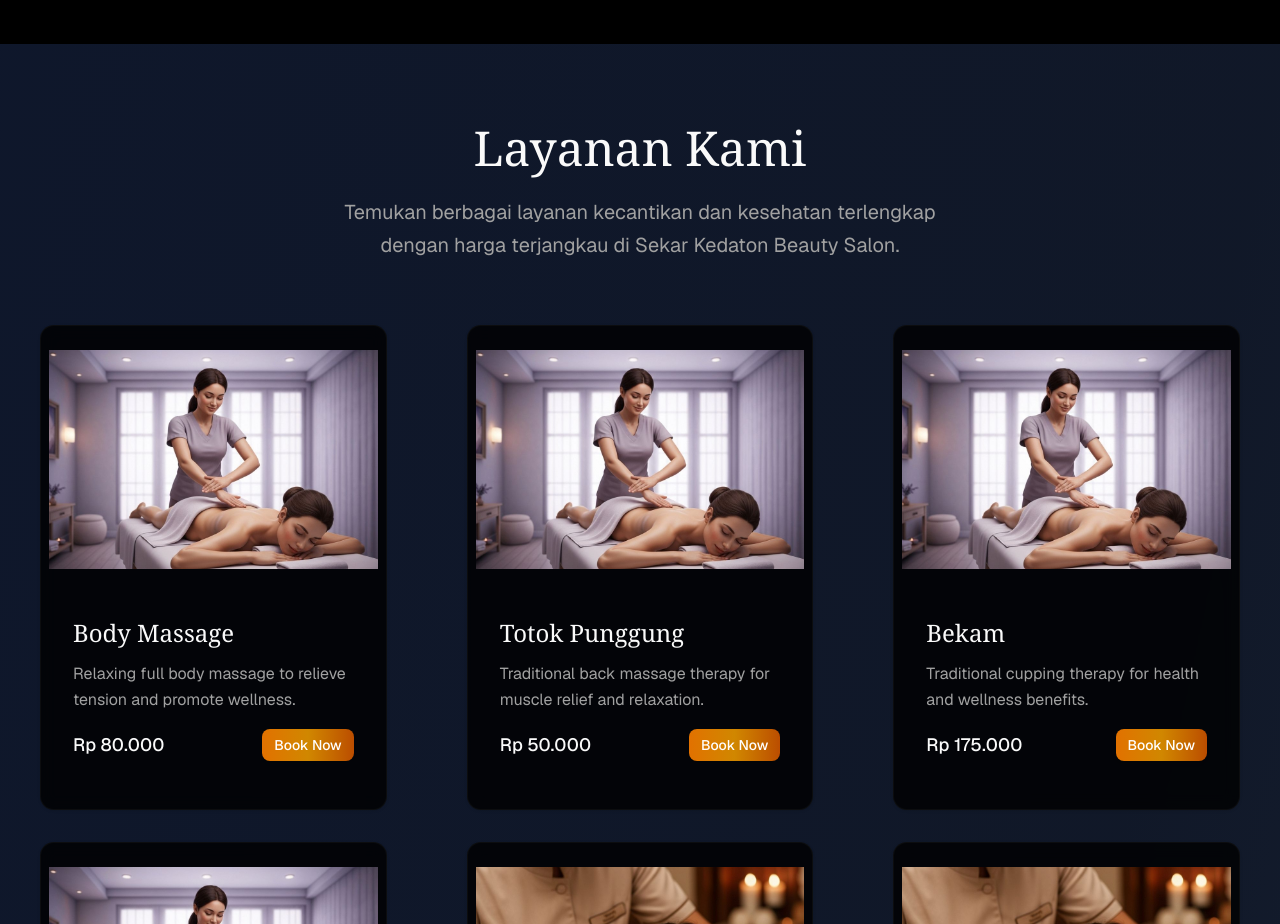
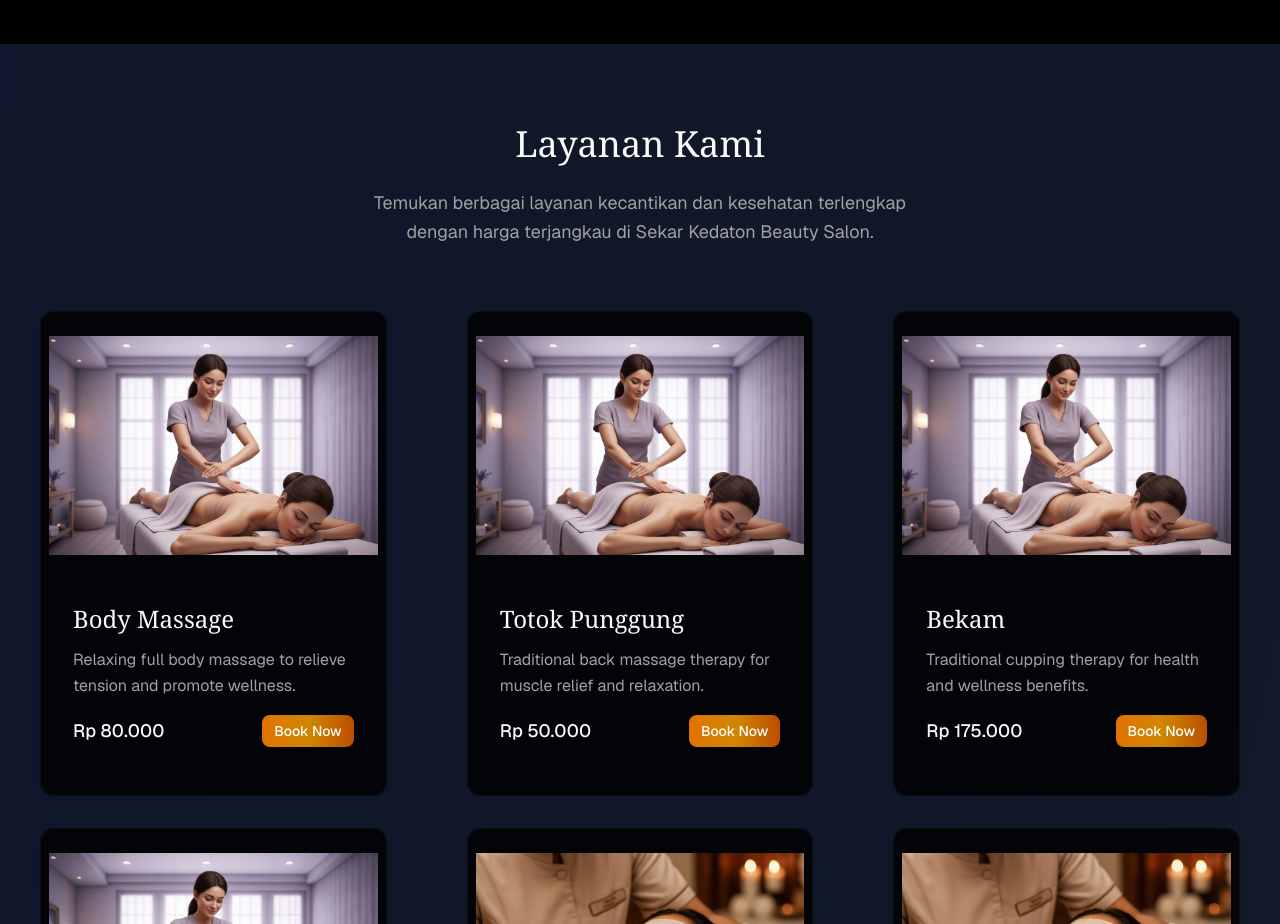
Before and after one commit to hardiferio/v0-beauty-salon-booking, a Next.js app: page / in a window 1280 px wide. Shown: the part 800-1724 px from the top of the page. Built offline with nearby package versions, Linux system fonts and the light colour scheme.

Commit message:
feat: sync main changes into beauty salon booking project
Update project files and assets from main branch.

Co-authored-by: null <48272241+hardiferio@users.noreply.github.com>

```diff
--- a/components/services.tsx
+++ b/components/services.tsx
@@ -204,8 +204,8 @@ export function Services() {
       <div className="absolute inset-0 bg-[radial-gradient(circle_at_50%_50%,rgba(255,255,255,0.02)_0%,transparent_50%)] pointer-events-none"></div>
       <div className="container mx-auto relative z-10">
         <div className="text-center mb-16">
-          <h2 className="text-4xl md:text-5xl font-serif text-balance mb-6 text-foreground">Layanan Kami</h2>
-          <p className="text-xl text-muted-foreground text-balance max-w-2xl mx-auto leading-relaxed">
+          <h2 className="text-4xl font-serif text-balance mb-6 text-foreground md:text-4xl">Layanan Kami</h2>
+          <p className="text-muted-foreground text-balance max-w-2xl mx-auto leading-relaxed text-lg">
             {
               "Temukan berbagai layanan kecantikan dan kesehatan terlengkap dengan harga terjangkau di Sekar Kedaton Beauty Salon."
             }
```
